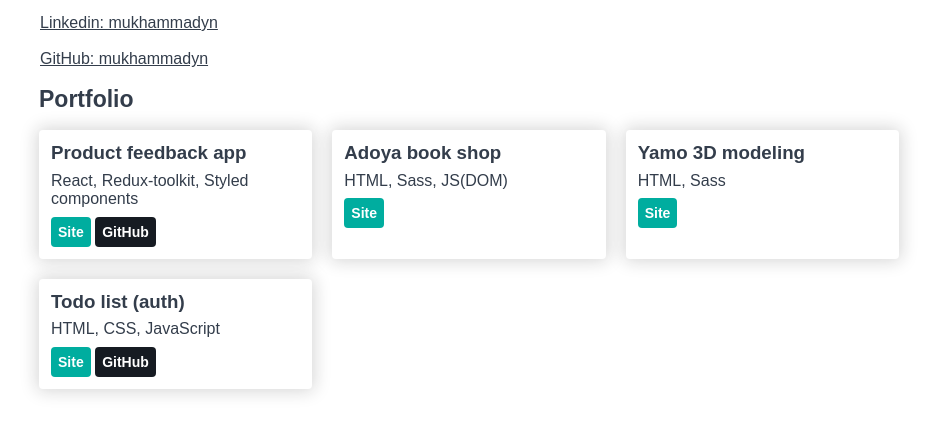
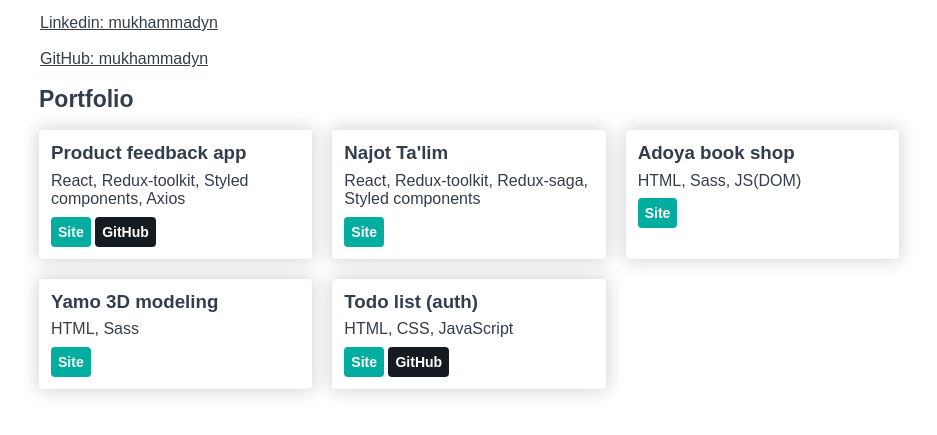
Before and after one commit to mukhammadyn/mukhammadyn-portfolio, a plain HTML site: page index.html in a window 1280 px wide. Shown: the part 103-538 px from the top of the page, without its empty margins (171-1108 px from the left). Drawn offline with Linux system fonts and the light colour scheme.

Commit message:
add portfolio

```diff
--- a/index.html
+++ b/index.html
@@ -22,9 +22,14 @@
         <ul class="portfolio__list">
           <li class="portfolio__item">
             <h3 class="portfolio__item-title">Product feedback app</h3>
-            <p class="portfolio__item-tools">React, Redux-toolkit, Styled components</p>
+            <p class="portfolio__item-tools">React, Redux-toolkit, Styled components, Axios</p>
             <a class="portfolio__link site-link site-link--bolder site-link--site" href="https://nm-fb.netlify.app/" target="_blank">Site</a>
             <a class="portfolio__link site-link site-link--git-hub site-link--bolder" href="https://github.com/mukhammadyn/product-feedback.git" target="_blank">GitHub</a>
+          </li>
+          <li class="portfolio__item">
+            <h3 class="portfolio__item-title">Najot Ta'lim</h3>
+            <p class="portfolio__item-tools">React, Redux-toolkit, Redux-saga, Styled components</p>
+            <a class="portfolio__link site-link site-link--bolder site-link--site" href="https://najottalim.uz/" target="_blank">Site</a>
           </li>
           <li class="portfolio__item">
             <h3 class="portfolio__item-title">Adoya book shop</h3>
```
